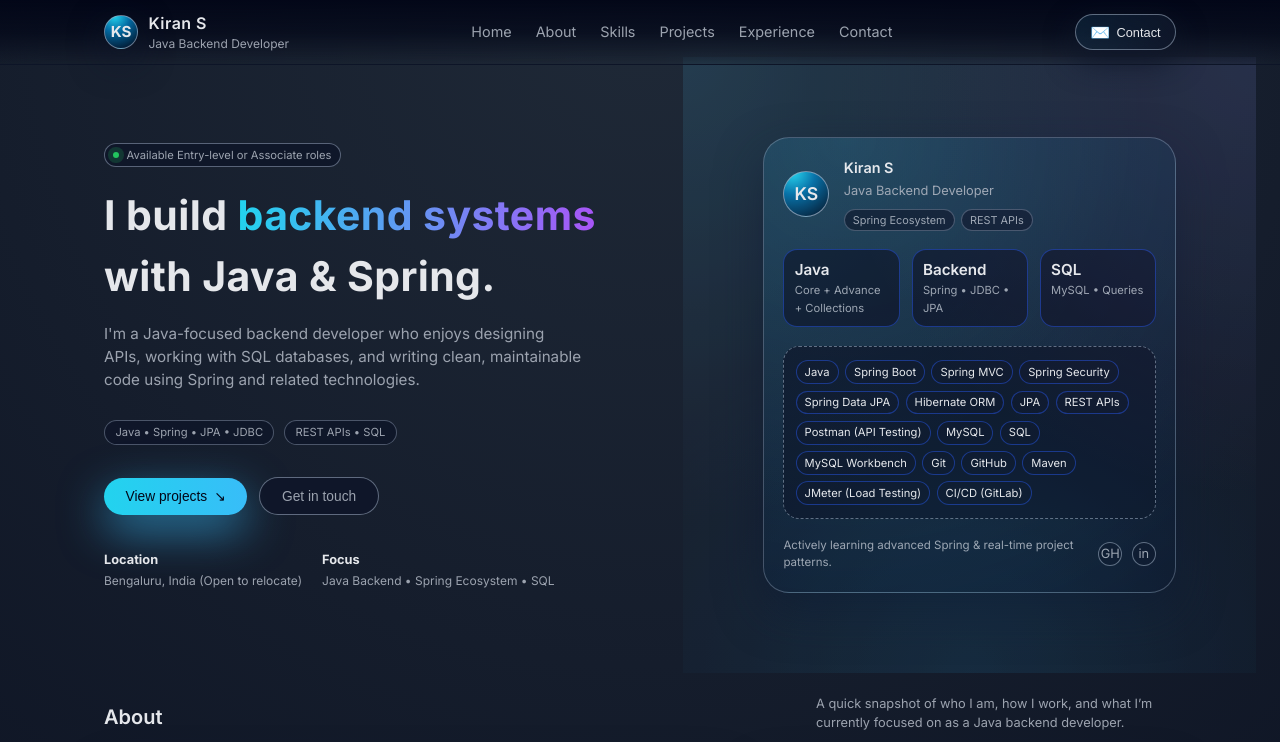
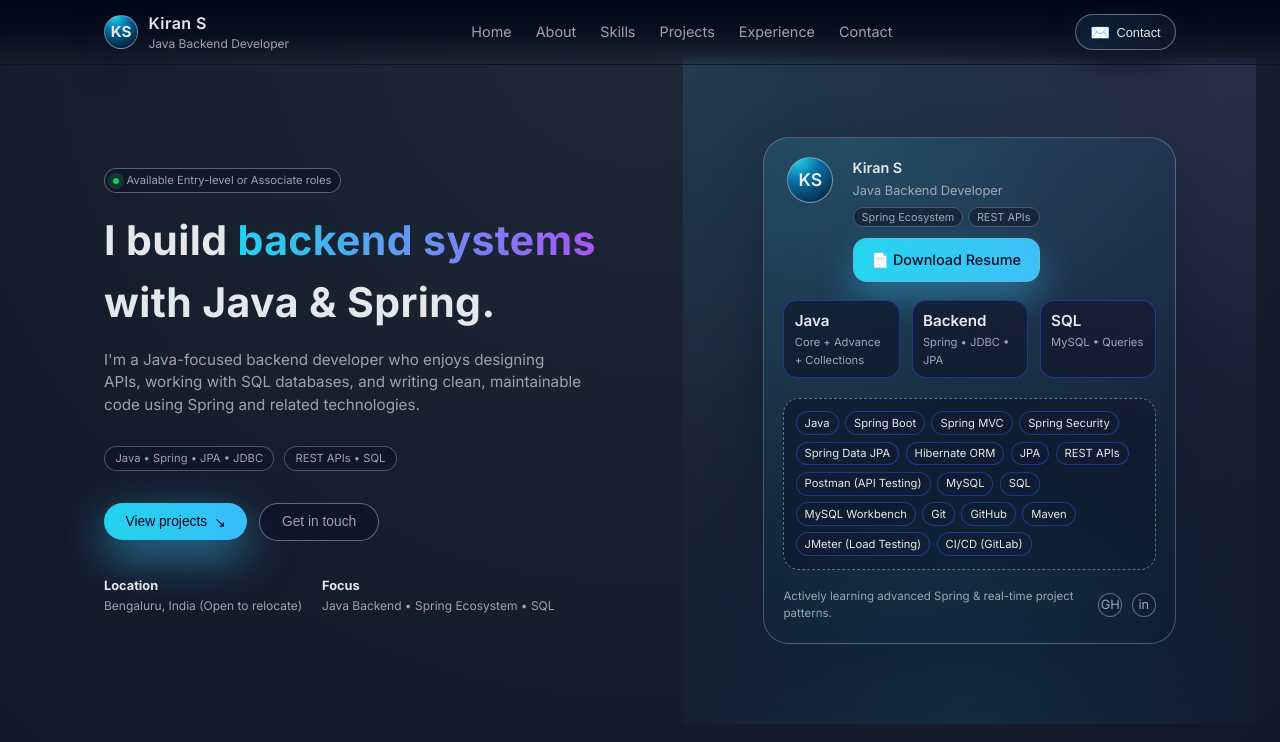
Before and after one commit to kirans93/kirans93.github.io, a plain HTML site: page index.html in a window 1280 px wide. Shown: the top 742 px of the page. Drawn offline with Linux system fonts and the light colour scheme.

Commit message:
portfolio reviewed

```diff
--- a/index.html
+++ b/index.html
@@ -331,6 +331,7 @@
 
     .hero-avatar {
       width: 46px;
+      margin-left: 4px;
       height: 46px;
       border-radius: 999px;
       border: 1px solid rgba(148, 163, 184, 0.8);
@@ -358,12 +359,13 @@
       color: var(--muted);
     }
 
-    .hero-profile-tags {
-      display: flex;
-      flex-wrap: wrap;
-      gap: 0.4rem;
-      margin-top: 0.4rem;
-    }
+   .hero-profile {
+  display: flex;
+  align-items: flex-start;
+  gap: 1.2rem;
+}
+
+
 
     .hero-profile-tag {
       font-size: 0.68rem;
@@ -412,6 +414,30 @@
       font-size: 0.7rem;
       margin-bottom: 1.1rem;
     }
+
+    .resume-btn {
+  display: block;
+  width: 100%;
+  text-align: center;
+  margin-top: 0.9rem;
+  padding: 0.65rem 0;
+  border-radius: 14px;
+  font-size: 0.9rem;
+  font-weight: 500;
+
+  background: linear-gradient(to right, #22d3ee, #38bdf8);
+  color: #020617;
+  border: 1px solid rgba(148, 163, 184, 0.4);
+  box-shadow: 0 16px 35px rgba(56, 189, 248, 0.4);
+
+  transition: transform .22s ease, box-shadow .22s ease;
+}
+
+.resume-btn:hover {
+  transform: translateY(-2px);
+  box-shadow: 0 22px 55px rgba(56, 189, 248, 0.55);
+}
+
 
     .hero-tech span {
       padding: 0.16rem 0.5rem;
@@ -1081,8 +1107,17 @@
                     <div class="name">Kiran&nbsp;S</div>
                     <div class="role">Java Backend Developer</div>
                     <div class="hero-profile-tags">
+
                       <span class="hero-profile-tag">Spring Ecosystem</span>
                       <span class="hero-profile-tag">REST APIs</span>
+
+                    <a href="assets/resume/Kiran-S-Resume.pdf"
+   download
+   class="btn resume-btn"
+   style="margin-top: 0.7rem; width:100%; text-align:center;">
+📄 Download Resume
+</a>
+
                     </div>
                   </div>
                 </div>
```
Also changed, not shown: 1 other file.
